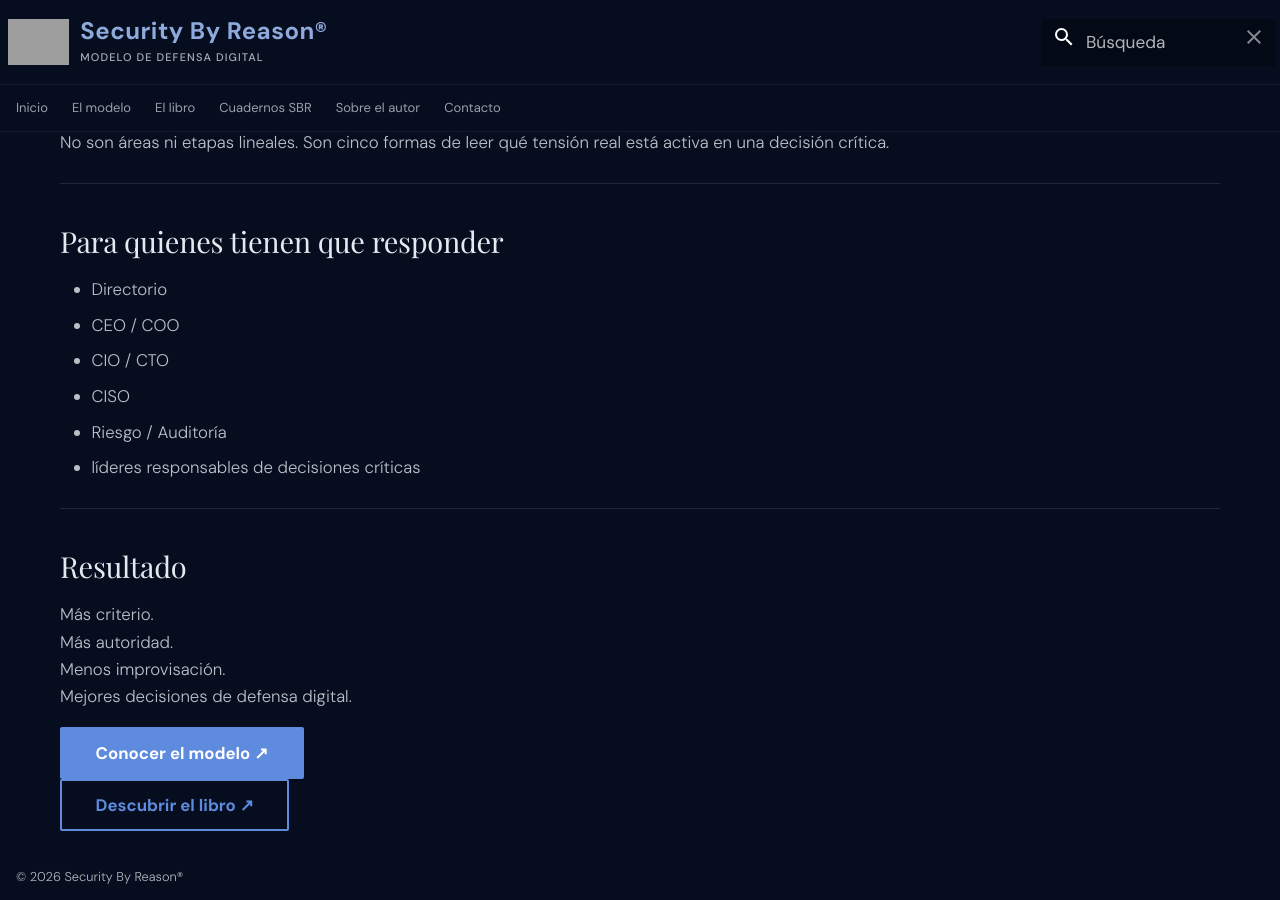
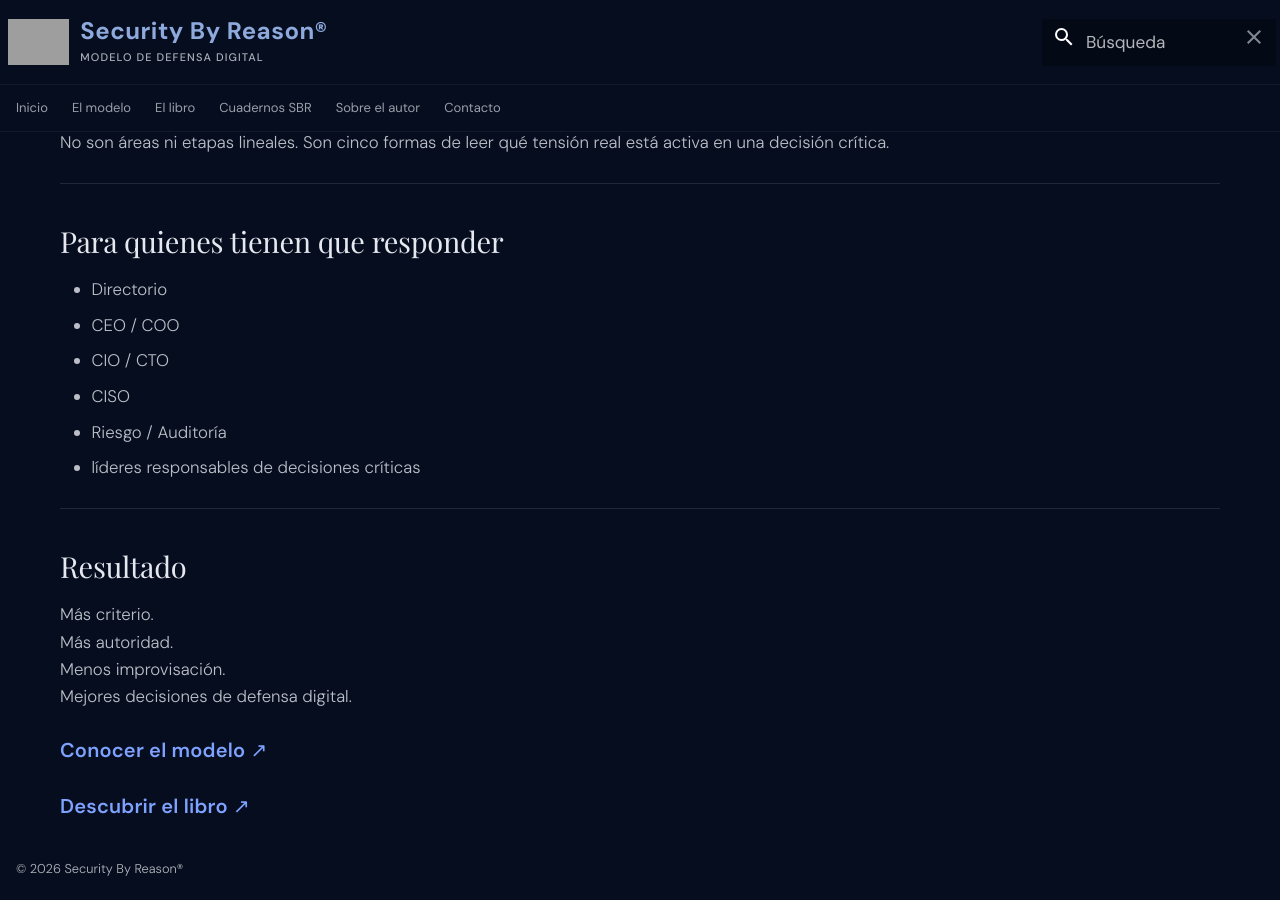
Before and after one commit to danielsasia/sbr-site, an MkDocs documentation site: the page built from docs/index.md, in a window 1280 px wide and 900 px high, scrolled down 1391 px. Built offline with MkDocs 1.6.1 and Material for MkDocs 9.7.7, drawn with Linux system fonts in a browser that asks for light colours; some web fonts are replaced; part of the change alters nothing that is shown; grey boxes are pictures that could not be loaded.

```diff
--- a/docs/index.md
+++ b/docs/index.md
@@ -73,5 +73,6 @@ Más autoridad.
 Menos improvisación.
 Mejores decisiones de defensa digital.
 
-[Conocer el modelo ↗](modelo/intro.md){ .md-button .md-button--primary }
-[Descubrir el libro ↗](libro.md){ .md-button }
+[Conocer el modelo](modelo/intro.md){ .text-cta }
+
+[Descubrir el libro](libro/){ .text-cta }
```
